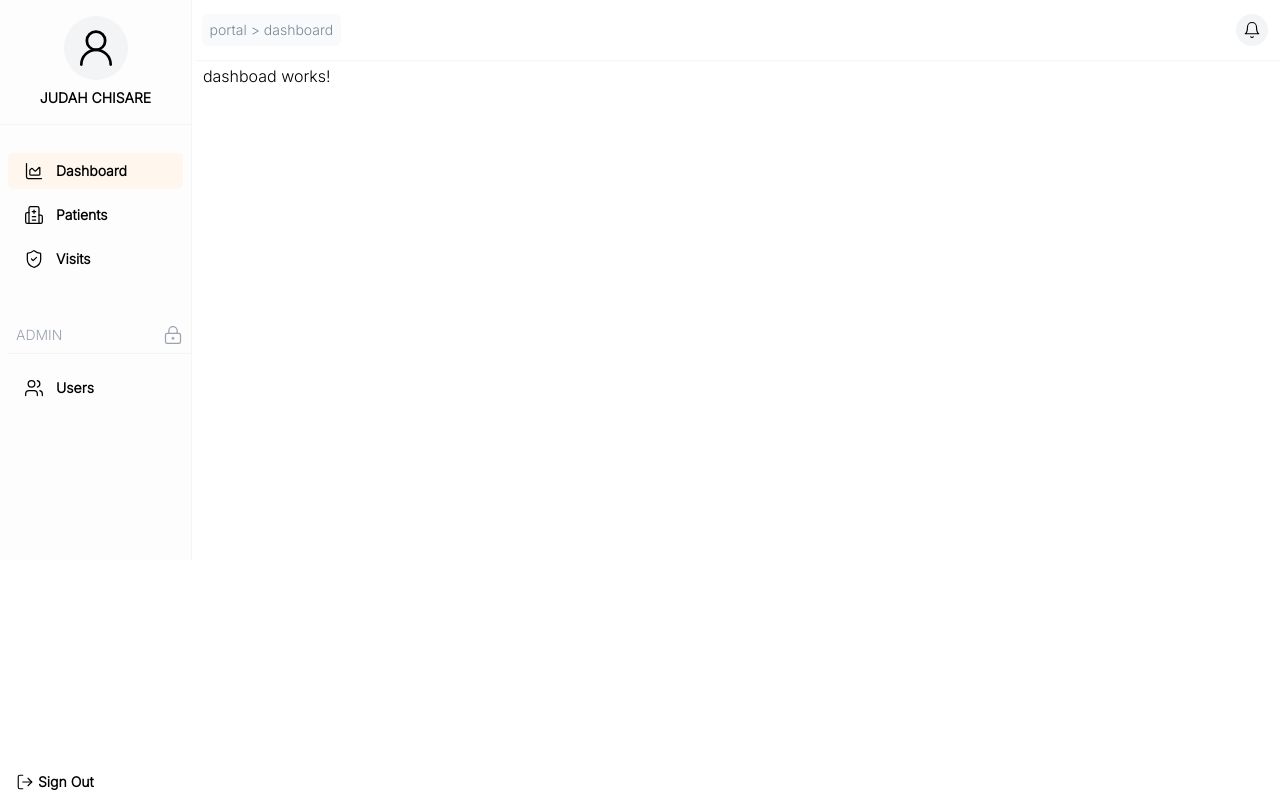
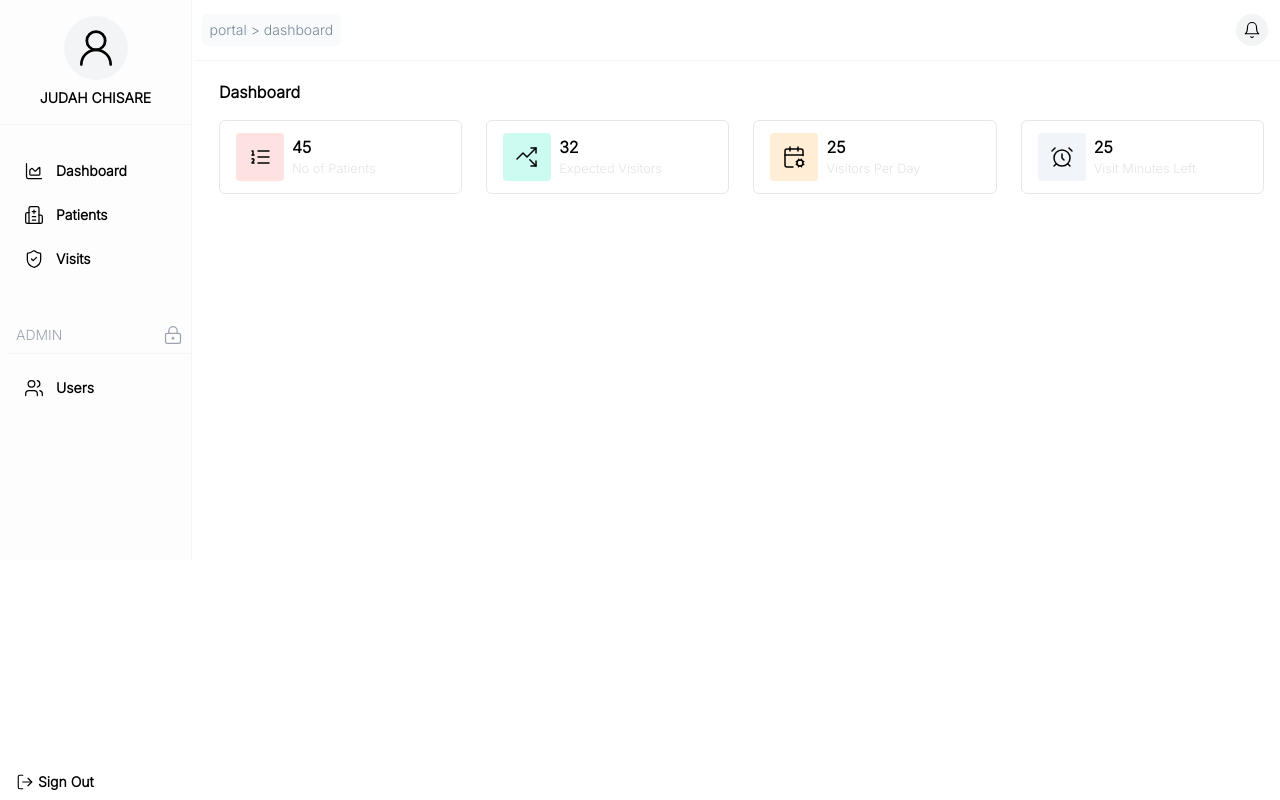
Before and after one commit to judahtc/hospital-patient-visits-manager-frontend, an Angular app in the folder hospital-visits-manager-frontend/: page /portal/dashboard in a window 1280 px wide. Built offline with nearby package versions, Linux system fonts and the light colour scheme.

Commit message:
feat: partially completed the dashboard page

```diff
--- a/hospital-visits-manager-frontend/src/app/dashboad/dashboad.component.html
+++ b/hospital-visits-manager-frontend/src/app/dashboad/dashboad.component.html
@@ -1 +1,80 @@
-<p>dashboad works!</p>
+<body>
+  <div class="font-bold my-4 mx-4">Dashboard</div>
+  <div class="mx-4 mt-2">
+    <div class="metrics flex items-center space-x-6">
+      <div class="number_of_patients border border-gray-200 rounded-md px-4 py-3 flex items-center space-x-2 w-1/4">
+        <div class="bg-red-100 p-3 rounded-[0.25rem]">
+          <svg xmlns="http://www.w3.org/2000/svg" width="24" height="24" viewBox="0 0 24 24" fill="none"
+            stroke="currentColor" stroke-width="1.5" stroke-linecap="round" stroke-linejoin="round"
+            class="lucide lucide-list-ordered">
+            <path d="M10 12h11" />
+            <path d="M10 18h11" />
+            <path d="M10 6h11" />
+            <path d="M4 10h2" />
+            <path d="M4 6h1v4" />
+            <path d="M6 18H4c0-1 2-2 2-3s-1-1.5-2-1" />
+          </svg>
+        </div>
+        <div class="flex flex-col items-start"><span class="font-semibold">45</span><span
+            style="font-size: 80%;color: #e4e4e4;">No of
+            Patients</span></div>
+      </div>
+      <div class="expected_visitors border border-gray-200 rounded-md px-4 py-3 flex items-center space-x-2 w-1/4">
+        <div class="bg-teal-100 p-3 rounded-[0.25rem]">
+          <svg xmlns="http://www.w3.org/2000/svg" width="24" height="24" viewBox="0 0 24 24" fill="none"
+            stroke="currentColor" stroke-width="1.5" stroke-linecap="round" stroke-linejoin="round"
+            class="lucide lucide-trending-up-down">
+            <path d="M14.828 14.828 21 21" />
+            <path d="M21 16v5h-5" />
+            <path d="m21 3-9 9-4-4-6 6" />
+            <path d="M21 8V3h-5" />
+          </svg>
+        </div>
+        <div class="flex flex-col items-start"><span class="font-semibold">32</span><span
+            style="font-size: 80%;color: #e4e4e4;">Expected Visitors</span></div>
+      </div>
+      <div class="visitors_per_day border border-gray-200 rounded-md px-4 py-3 flex items-center space-x-2 w-1/4">
+        <div class="bg-orange-100 p-3 rounded-[0.25rem]">
+          <svg xmlns="http://www.w3.org/2000/svg" width="24" height="24" viewBox="0 0 24 24" fill="none"
+            stroke="currentColor" stroke-width="1.5" stroke-linecap="round" stroke-linejoin="round"
+            class="lucide lucide-calendar-cog">
+            <path d="m15.2 16.9-.9-.4" />
+            <path d="m15.2 19.1-.9.4" />
+            <path d="M16 2v4" />
+            <path d="m16.9 15.2-.4-.9" />
+            <path d="m16.9 20.8-.4.9" />
+            <path d="m19.5 14.3-.4.9" />
+            <path d="m19.5 21.7-.4-.9" />
+            <path d="M21 10.5V6a2 2 0 0 0-2-2H5a2 2 0 0 0-2 2v14a2 2 0 0 0 2 2h6" />
+            <path d="m21.7 16.5-.9.4" />
+            <path d="m21.7 19.5-.9-.4" />
+            <path d="M3 10h18" />
+            <path d="M8 2v4" />
+            <circle cx="18" cy="18" r="3" />
+          </svg>
+        </div>
+        <div class="flex flex-col items-start"><span class="font-semibold">25</span><span
+            style="font-size: 80%;color: #e4e4e4;">Visitors Per Day</span></div>
+      </div>
+      <div class="next_visit border border-gray-200 rounded-md px-4 py-3 flex items-center space-x-2 w-1/4">
+        <div class="bg-slate-100 p-3 rounded-[0.25rem]">
+          <svg xmlns="http://www.w3.org/2000/svg" width="24" height="24" viewBox="0 0 24 24" fill="none"
+            stroke="currentColor" stroke-width="1.5" stroke-linecap="round" stroke-linejoin="round"
+            class="lucide lucide-alarm-clock">
+            <circle cx="12" cy="13" r="8" />
+            <path d="M12 9v4l2 2" />
+            <path d="M5 3 2 6" />
+            <path d="m22 6-3-3" />
+            <path d="M6.38 18.7 4 21" />
+            <path d="M17.64 18.67 20 21" />
+          </svg>
+        </div>
+        <div class="flex flex-col items-start"><span class="font-semibold">25</span><span
+            style="font-size: 80%;color: #e4e4e4;">Visit Minutes Left</span></div>
+      </div>
+
+
+
+    </div>
+  </div>
+</body>
--- a/hospital-visits-manager-frontend/src/app/portal/portal.component.css
+++ b/hospital-visits-manager-frontend/src/app/portal/portal.component.css
@@ -2,3 +2,7 @@ body {
   font-family: "Inter", system-ui, -apple-system, BlinkMacSystemFont, "Segoe UI",
     Roboto, Oxygen, Ubuntu, Cantarell, "Open Sans", "Helvetica Neue", sans-serif;
 }
+
+li.selected {
+  @apply bg-orange-50;
+}
--- a/hospital-visits-manager-frontend/src/app/portal/portal.component.html
+++ b/hospital-visits-manager-frontend/src/app/portal/portal.component.html
@@ -11,6 +11,7 @@
             <path d="M20 21a8 8 0 0 0-16 0" />
           </svg>
         </div>
+
         <div class="mt-2 text-sm font-semibold">JUDAH CHISARE</div>
       </div>
       <div style="background-color: whitesmoke;line-height: 1px;margin-top: 1rem;">
@@ -21,9 +22,9 @@
       <DIV class="ml-2 mt-7">
 
         <ul class=" text-sm font-bold">
-          <a href="/portal/dashboard">
-            <li
-              class="px-4 bg-orange-50 mr-2 py-2 rounded-[0.3rem] flex items-center space-x-3 mb-2 hover:bg-orange-50">
+          <a href="/portal/dashboard?tab=dashboard">
+            <li class="px-4  mr-2 py-2 rounded-[0.3rem] flex items-center space-x-3 mb-2 hover:bg-orange-50"
+              [class.selected]="dashboard">
 
               <svg xmlns="http://www.w3.org/2000/svg" width="20" height="20" viewBox="0 0 24 24" fill="none"
                 stroke="currentColor" stroke-width="1.5" stroke-linecap="round" stroke-linejoin="round"
@@ -36,8 +37,9 @@
               <span>Dashboard</span>
             </li>
           </a>
-          <a href="/portal/patients">
-            <li class="px-4  mr-2 py-2 rounded-[0.3rem] flex items-center space-x-3 mb-2 hover:bg-orange-50">
+          <a href="/portal/patients?tab=patients">
+            <li [class.selected]="patients"
+              class="px-4  mr-2 py-2 rounded-[0.3rem] flex items-center space-x-3 mb-2 hover:bg-orange-50">
 
 
 
@@ -58,8 +60,9 @@
             </li>
 
           </a>
-          <a href="/portal/visits">
-            <li class="px-4  mr-2 py-2 rounded-[0.3rem] flex items-center space-x-3 mb-2 hover:bg-orange-50">
+          <a href="/portal/visits?tab=visits">
+            <li [class.selected]="visits"
+              class="px-4  mr-2 py-2 rounded-[0.3rem] flex items-center space-x-3 mb-2 hover:bg-orange-50">
               <svg xmlns="http://www.w3.org/2000/svg" width="20" height="20" viewBox="0 0 24 24" fill="none"
                 stroke="currentColor" stroke-width="1.5" stroke-linecap="round" stroke-linejoin="round"
                 class="lucide lucide-shield-check">
@@ -87,8 +90,9 @@
             &nbsp;
           </div>
 
-          <a href="/portal/users">
-            <li class="px-4  mr-2 py-2 rounded-[0.3rem] flex items-center space-x-3 mb-2 hover:bg-orange-50">
+          <a href="/portal/users?tab=users">
+            <li [class.selected]="users"
+              class="px-4  mr-2 py-2 rounded-[0.3rem] flex items-center space-x-3 mb-2 hover:bg-orange-50">
               <svg xmlns="http://www.w3.org/2000/svg" width="20" height="20" viewBox="0 0 24 24" fill="none"
                 stroke="currentColor" stroke-width="1.5" stroke-linecap="round" stroke-linejoin="round"
                 class="lucide lucide-users">
--- a/hospital-visits-manager-frontend/src/app/portal/portal.component.ts
+++ b/hospital-visits-manager-frontend/src/app/portal/portal.component.ts
@@ -1,6 +1,6 @@
-import { Component } from '@angular/core';
+import { Component, OnInit } from '@angular/core';
 import { CommonModule } from '@angular/common';
-import { RouterOutlet, Route, Router } from '@angular/router';
+import { RouterOutlet, Route, Router, ActivatedRoute } from '@angular/router';
 @Component({
   selector: 'app-portal',
   standalone: true,
@@ -8,4 +8,60 @@ import { RouterOutlet, Route, Router } from '@angular/router';
   templateUrl: './portal.component.html',
   styleUrl: './portal.component.css',
 })
-export class PortalComponent {}
+export class PortalComponent implements OnInit {
+  dashboard = false;
+  patients = false;
+  visits = false;
+  users = false;
+
+  constructor(private route: ActivatedRoute) {}
+  ngOnInit(): void {
+    this.route.queryParamMap.subscribe((params) => {
+      const tab = params.get('tab');
+      if (tab === 'dashboard') {
+        this.dashboard_func();
+      } else if (tab === 'patients') {
+        this.patients_func();
+      } else if (tab === 'visits') {
+        this.visits_func();
+      } else if (tab === 'users') {
+        this.users_func();
+      }
+    });
+  }
+
+  dashboard_func() {
+    this.dashboard = true;
+    this.patients = false;
+    this.visits = false;
+    this.users = false;
+
+    console.log(this.dashboard);
+    console.log(this.dashboard);
+    console.log(this.dashboard);
+    console.log(this.dashboard);
+    console.log(this.dashboard);
+    console.log(this.dashboard);
+  }
+
+  patients_func() {
+    this.dashboard = false;
+    this.patients = true;
+    this.visits = false;
+    this.users = false;
+  }
+
+  visits_func() {
+    this.dashboard = false;
+    this.patients = false;
+    this.visits = true;
+    this.users = false;
+  }
+
+  users_func() {
+    this.dashboard = false;
+    this.patients = false;
+    this.visits = false;
+    this.users = true;
+  }
+}
--- a/hospital-visits-manager-frontend/src/app/visits/visits.component.html
+++ b/hospital-visits-manager-frontend/src/app/visits/visits.component.html
@@ -1 +1 @@
-<p>visits works!</p>
+<p class="border py-4 rounded-md  bg-slate-100 px-7">visits works!</p>
```
